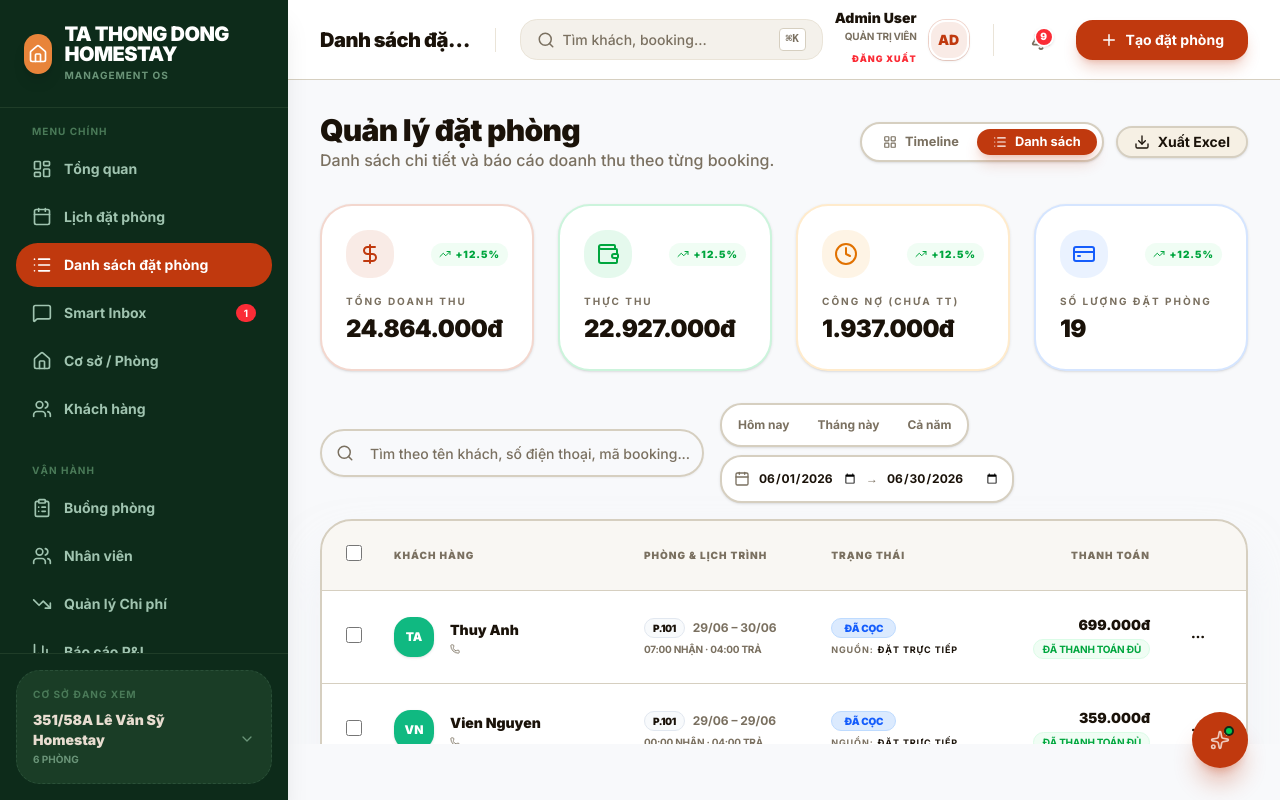
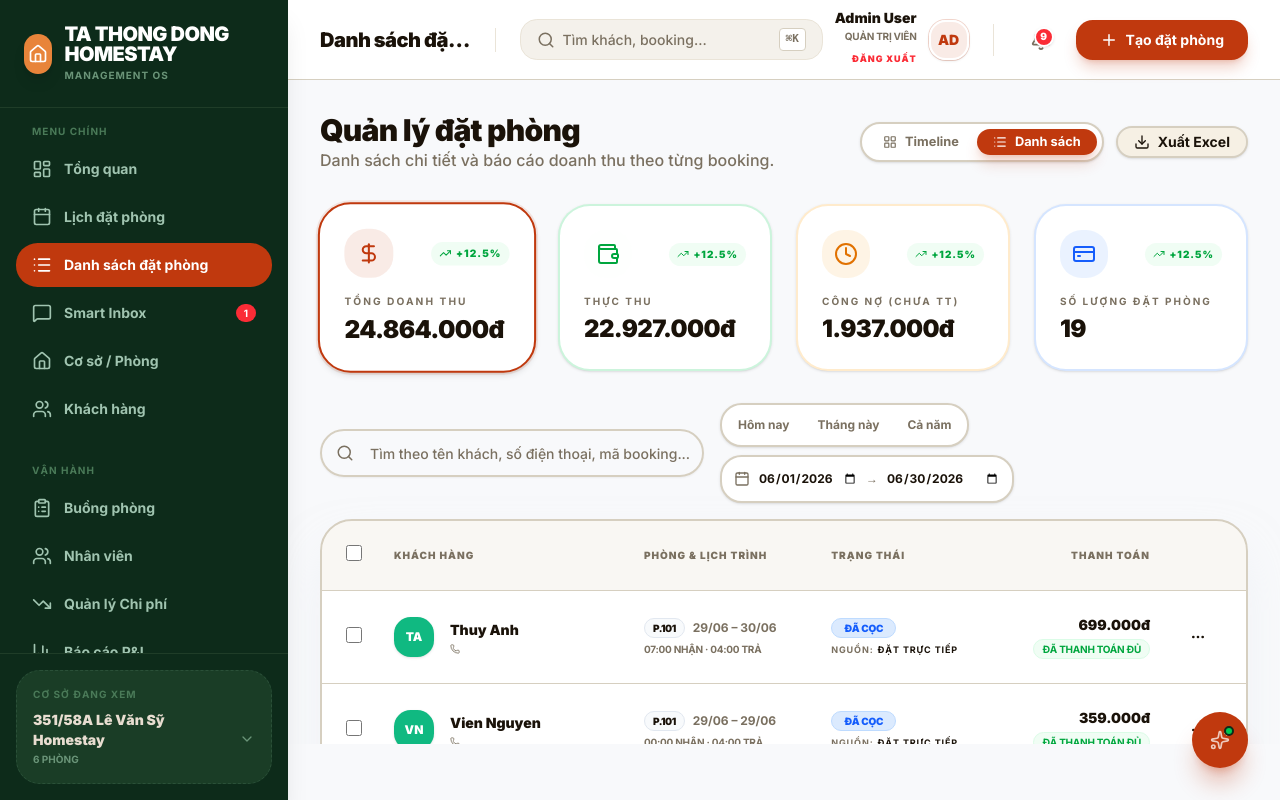
Before and after one commit to dunghoangtien0504/StayOS, a Next.js app: page /bookings/table in a window 1280 px wide. Built offline with nearby package versions, Linux system fonts and the light colour scheme.

Commit message:
fix: make booking KPI cards clickable filters, bypass housekeeping photos for admin, enforce 24h inputs, delete booking button, Room 202 Deluxe correction, and interactive dashboard links

```diff
--- a/src/app/bookings/table/page.tsx
+++ b/src/app/bookings/table/page.tsx
@@ -21,6 +21,7 @@ import { statusLabel, sourceLabel } from '@/lib/labels';
 export default function BookingTablePage() {
   const { bookings, rooms, selectedPropertyId } = useTimelineStore();
   const [searchTerm, setSearchTerm] = useState('');
+  const [activeKpiFilter, setActiveKpiFilter] = useState<'all' | 'received' | 'debt' | 'count'>('all');
   const now = new Date();
   const [fromDate, setFromDate] = useState(format(startOfMonth(now), 'yyyy-MM-dd'));
   const [toDate, setToDate] = useState(format(endOfMonth(now), 'yyyy-MM-dd'));
@@ -96,7 +97,12 @@ export default function BookingTablePage() {
         </div>
 
         {/* KPIs */}
-        <BookingKpiCards fromDate={from} toDate={to} />
+        <BookingKpiCards
+          fromDate={from}
+          toDate={to}
+          activeFilter={activeKpiFilter}
+          onFilterChange={setActiveKpiFilter}
+        />
 
         {/* Filters & Table */}
         <div className="space-y-4">
@@ -156,7 +162,7 @@ export default function BookingTablePage() {
             </div>
           </div>
 
-          <BookingTable fromDate={from} toDate={to} searchTerm={searchTerm} />
+          <BookingTable fromDate={from} toDate={to} searchTerm={searchTerm} kpiFilter={activeKpiFilter} />
         </div>
       </main>
     </Shell>
--- a/src/components/booking/BookingKpiCards.tsx
+++ b/src/components/booking/BookingKpiCards.tsx
@@ -11,9 +11,14 @@ import {
 } from 'lucide-react';
 import { cn } from '@/lib/utils';
 
-interface Props { fromDate?: Date; toDate?: Date; }
+interface Props {
+  fromDate?: Date;
+  toDate?: Date;
+  activeFilter?: 'all' | 'received' | 'debt' | 'count';
+  onFilterChange?: (filter: 'all' | 'received' | 'debt' | 'count') => void;
+}
 
-export const BookingKpiCards = ({ fromDate, toDate }: Props = {}) => {
+export const BookingKpiCards = ({ fromDate, toDate, activeFilter = 'all', onFilterChange }: Props = {}) => {
   const { bookings, selectedPropertyId } = useTimelineStore();
 
   let filteredBookings = selectedPropertyId
@@ -34,6 +39,7 @@ export const BookingKpiCards = ({ fromDate, toDate }: Props = {}) => {
 
   const kpis = [
     {
+      filter: 'all' as const,
       label: 'Tổng doanh thu',
       value: stats.totalRevenue.toLocaleString('vi-VN') + 'đ',
       icon: DollarSign,
@@ -42,14 +48,16 @@ export const BookingKpiCards = ({ fromDate, toDate }: Props = {}) => {
       border: 'border-primary/20'
     },
     {
+      filter: 'received' as const,
       label: 'Thực thu',
       value: stats.totalPaid.toLocaleString('vi-VN') + 'đ',
       icon: Wallet,
       color: 'text-green-600',
-      bg: 'bg-green-500/10',
+      bg: 'bg-green-50/10',
       border: 'border-green-500/20'
     },
     {
+      filter: 'debt' as const,
       label: 'Công nợ (Chưa TT)',
       value: stats.remainingDebt.toLocaleString('vi-VN') + 'đ',
       icon: Clock,
@@ -58,6 +66,7 @@ export const BookingKpiCards = ({ fromDate, toDate }: Props = {}) => {
       border: 'border-amber-500/20'
     },
     {
+      filter: 'count' as const,
       label: 'Số lượng đặt phòng',
       value: stats.bookingCount.toString(),
       icon: CreditCard,
@@ -69,12 +78,17 @@ export const BookingKpiCards = ({ fromDate, toDate }: Props = {}) => {
 
   return (
     <div className="grid grid-cols-1 md:grid-cols-2 lg:grid-cols-4 gap-6">
-      {kpis.map((kpi) => (
+      {kpis.map((kpi) => {
+        const isActive = activeFilter === kpi.filter;
+        return (
           <div
             key={kpi.label}
+            onClick={() => onFilterChange?.(kpi.filter)}
             className={cn(
-            "bg-white p-6 rounded-[2rem] border-2 shadow-sm hover:shadow-xl hover:-translate-y-1 transition-all group",
-            kpi.border
+              "bg-white p-6 rounded-[2rem] border-2 shadow-sm transition-all group cursor-pointer hover:shadow-md",
+              isActive
+                ? "border-primary ring-2 ring-primary/10 scale-[1.02] shadow-md"
+                : kpi.border
             )}
           >
             <div className="flex items-center justify-between mb-4">
@@ -89,7 +103,8 @@ export const BookingKpiCards = ({ fromDate, toDate }: Props = {}) => {
             <p className="text-[10px] font-bold uppercase tracking-[0.2em] text-muted-foreground mb-1">{kpi.label}</p>
             <h3 className="text-2xl font-black tracking-tight text-foreground">{kpi.value}</h3>
           </div>
-      ))}
+        );
+      })}
     </div>
   );
 };
--- a/src/components/booking/BookingTable.tsx
+++ b/src/components/booking/BookingTable.tsx
@@ -41,9 +41,10 @@ interface BookingTableProps {
   fromDate?: Date;
   toDate?: Date;
   searchTerm?: string;
+  kpiFilter?: 'all' | 'received' | 'debt' | 'count';
 }
 
-export const BookingTable = ({ fromDate, toDate, searchTerm }: BookingTableProps = {}) => {
+export const BookingTable = ({ fromDate, toDate, searchTerm, kpiFilter = 'all' }: BookingTableProps = {}) => {
   const { bookings, rooms, selectedPropertyId, updateBooking, checkInBooking, checkOutBooking } = useTimelineStore();
   const [activeBooking, setActiveBooking] = React.useState<Booking | null>(null);
   const [selected, setSelected] = React.useState<Set<string>>(new Set());
@@ -54,6 +55,12 @@ export const BookingTable = ({ fromDate, toDate, searchTerm }: BookingTableProps
 
   if (fromDate && toDate) {
     filteredBookings = filteredBookings.filter(b => b.checkIn >= fromDate && b.checkIn <= toDate);
+  }
+
+  if (kpiFilter === 'debt') {
+    filteredBookings = filteredBookings.filter(b => b.totalPrice - b.amountPaid > 0 && b.status !== 'cancelled');
+  } else if (kpiFilter === 'received') {
+    filteredBookings = filteredBookings.filter(b => b.amountPaid > 0 && b.status !== 'cancelled');
   }
 
   if (searchTerm && searchTerm.trim()) {
```
Lines whose indentation alone changed are shown as unchanged.
